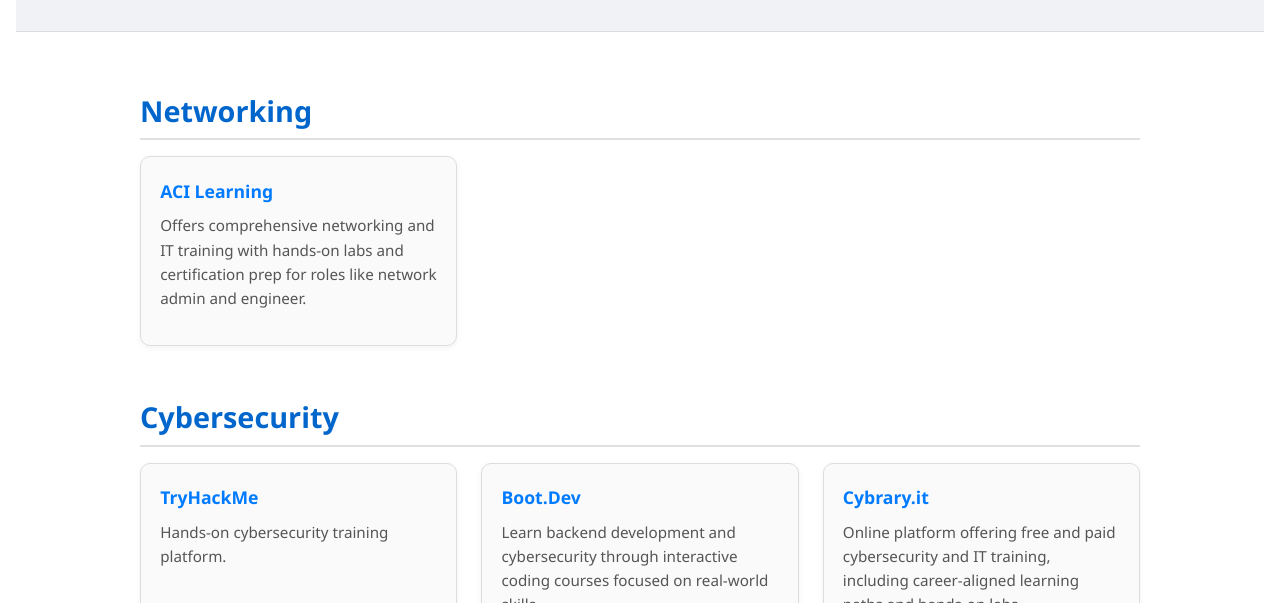
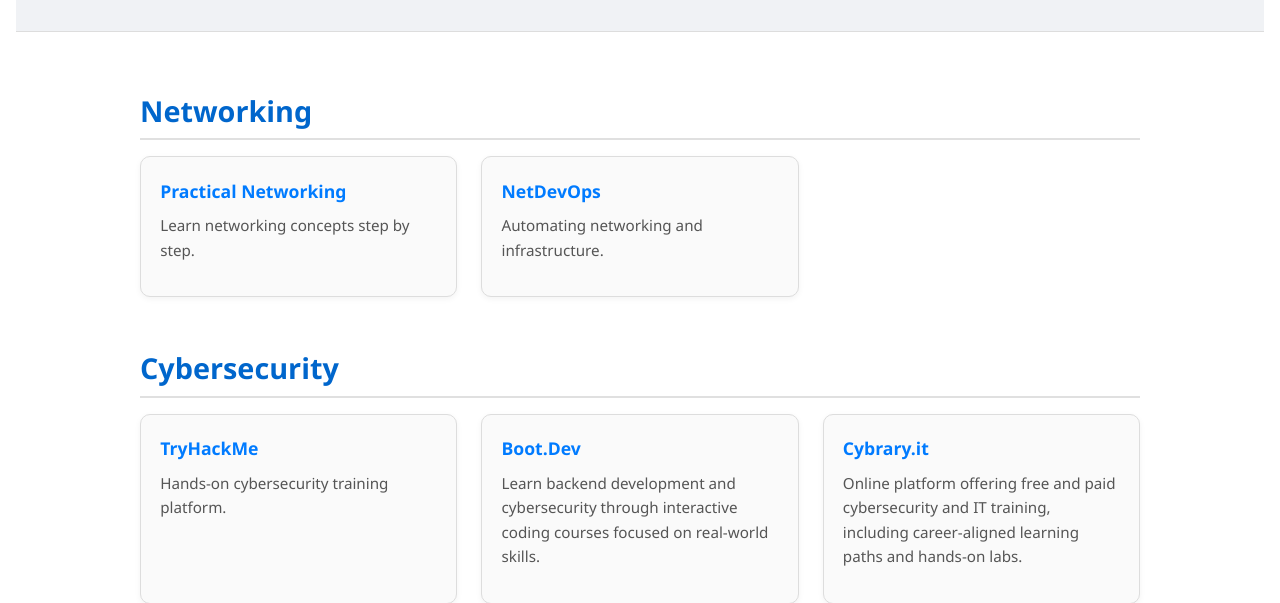
Before and after one commit to jacoblefthechat/learning-it-resources, a plain HTML site: page index.html in a window 1280 px wide. Shown: the part 197-800 px from the top of the page. Drawn offline with Linux system fonts and the light colour scheme.

Commit message:
Update index.html

```diff
--- a/index.html
+++ b/index.html
@@ -5,6 +5,8 @@
   <meta name="viewport" content="width=device-width, initial-scale=1.0">
   <title>Learning IT Resources</title>
   <link rel="stylesheet" href="style.css">
+  <meta name="google-site-verification" content="Vih9uxyBQSNYmYnB7OTs7KY9dNjjZcaU4TjIVKakIjs" />
+  <meta name="description" content="A free and curated collection of the best online learning resources for Networking, Cybersecurity, Programming, and more.">
   <script defer src="script.js"></script>
 </head>
 <body>
@@ -22,8 +24,12 @@
       <h2>Networking</h2>
       <div class="card-grid">
         <div class="card">
-          <a href="https://www.acilearning.com/itpro/" target="_blank">ACI Learning</a>
-          <p>Offers comprehensive networking and IT training with hands-on labs and certification prep for roles like network admin and engineer.</p>
+          <a href="#">Practical Networking</a>
+          <p>Learn networking concepts step by step.</p>
+        </div>
+        <div class="card">
+          <a href="#">NetDevOps</a>
+          <p>Automating networking and infrastructure.</p>
         </div>
       </div>
     </section>
```
